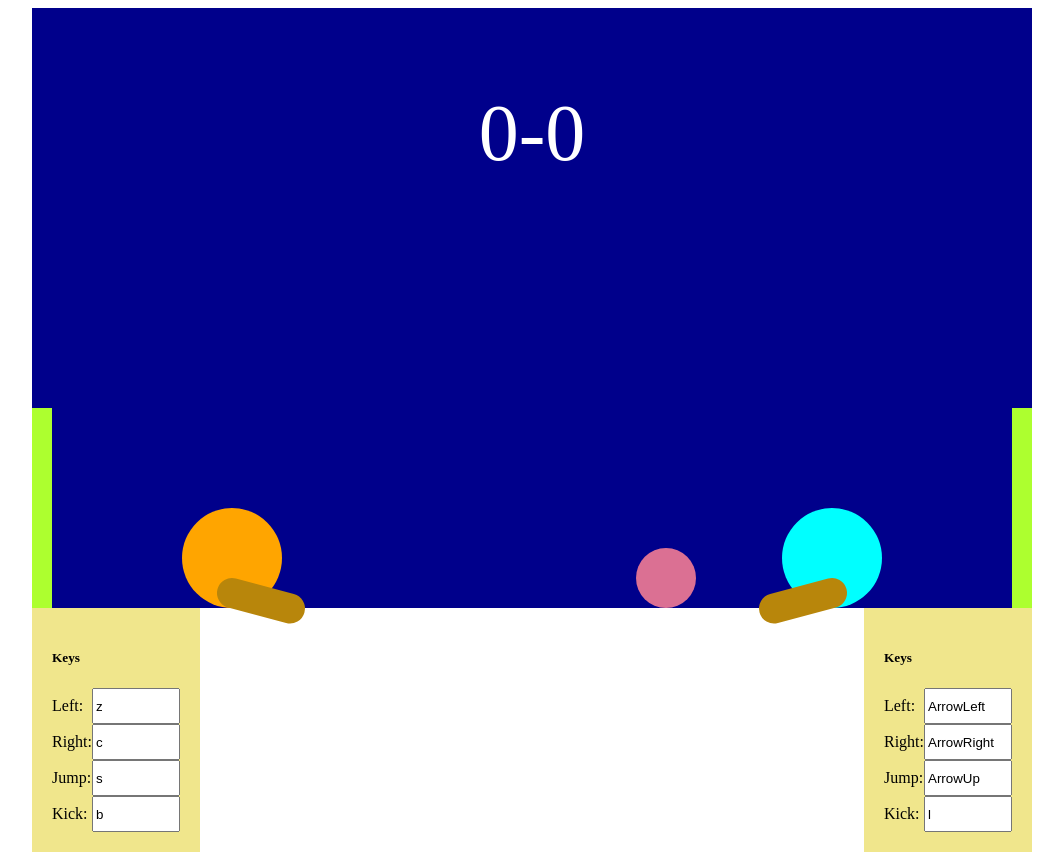
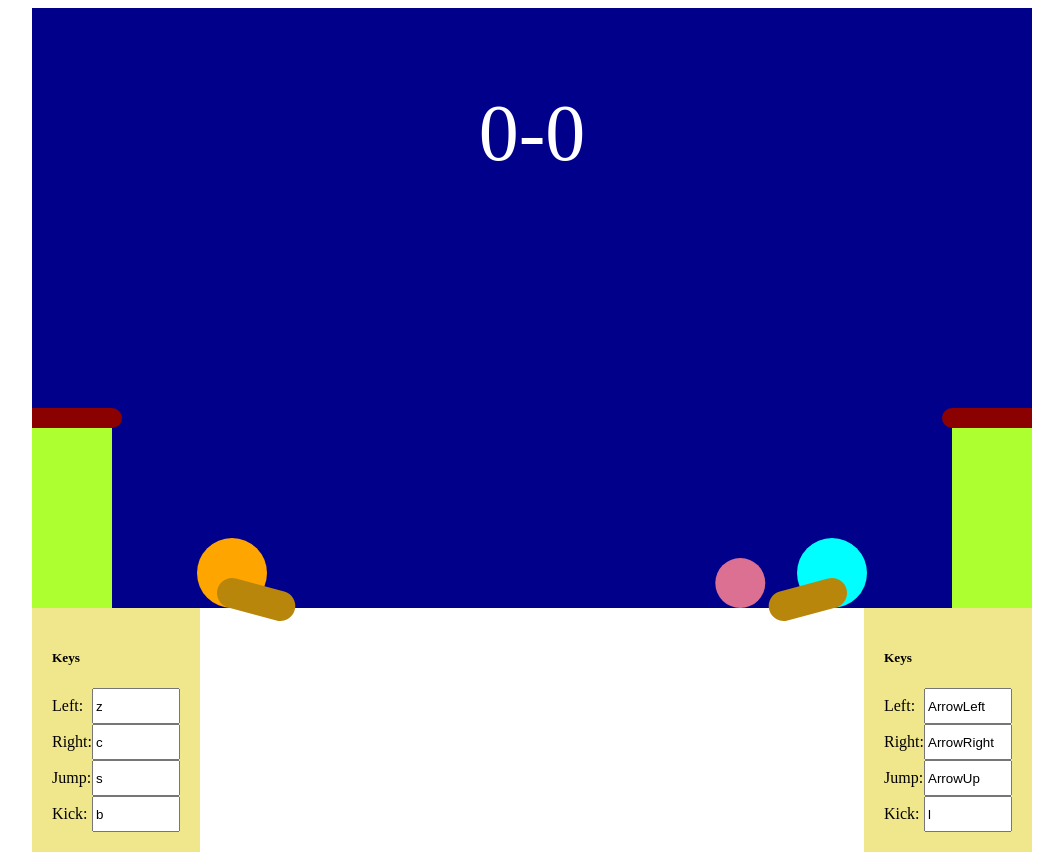
Before and after one commit to AlejandroPenacho/BackInTheHeadGame, a Svelte app: page / in a window 1280 px wide. Shown: the whole page, without its empty margins (108-1171 px from the left). Built offline with nearby package versions, Linux system fonts and the light colour scheme.

Commit message:
Sizes changes, collision between players improved, goals added visually

```diff
--- a/package.json
+++ b/package.json
@@ -4,7 +4,7 @@
   "description": "Flash's dead, but sportheads is forever",
   "main": "server.js",
   "scripts": {
-    "test": "webpack && node server.js"
+    "start": "webpack && node server.js"
   },
   "keywords": [
     "sportheads",
--- a/server.js
+++ b/server.js
@@ -1,7 +1,7 @@
 const express = require('express');
 var app = express();
 
-const PORT = 8000;
+const PORT = 8001;
 
 
 app.get('/', (req, res) => {
--- a/src/App.svelte
+++ b/src/App.svelte
@@ -28,7 +28,10 @@
 
     function processKeyDown(e: KeyboardEvent) {
 
-        if (e.repeat){ return }
+        if (e.repeat){
+            e.preventDefault();
+            return
+        }
 
         keyPressed = e.key;
         if (keyPressed !== "F12" && keyPressed !== "F5" && activeElement === "scene"){
@@ -64,6 +67,8 @@
         let timestep = (timeStamp - currentTime)/1000;
         currentTime = timeStamp;
 
+
+
         for (let i= 0; i<game.nPlayers; i++){
 
             let player = playerList[i];
@@ -80,6 +85,8 @@
                     player.touchingGround = true;
             }
         }
+
+        playerList[0].computeCharacterCollision(playerList[1]);
 
         playerList = playerList;
 
@@ -108,7 +115,13 @@
         if (ball.position[1] > game.scenarioSize[1]-ball.size/2 &&
             ball.velocity[1] > 0){
 
-            ball.velocity[1] *= -0.8;
+            if (ball.velocity[1] < 150) {
+                ball.velocity[1]=0
+            } else {
+                ball.velocity[1] *= -0.8;
+            }
+
+
             ball.position[1] = game.scenarioSize[1] - ball.size/2;
         }
         if (ball.position[1] < ball.size/2 &&
@@ -129,7 +142,7 @@
     function detectCollisions() {
         for (let i=0; i<game.nPlayers; i++){
             let player = playerList[i];
-            player.computeCollision(ball);
+            player.computeBallCollision(ball);
         }
     }
 
--- a/src/Ball.svelte
+++ b/src/Ball.svelte
@@ -1,20 +1,17 @@
 <script lang="ts">
     export let data;
+
 </script>
 
 <style>
     div {
-        height: 60px;
-        width: 60px;
         position: absolute;
-        border-radius: 30px;
         background-color: palevioletred;
     }
 </style>
 
-<div style="height: {data.size};
-            width: {data.size};
-            border-radius: {data.size/2};
+<div style="height: {data.size}px;
+            width: {data.size}px;
+            border-radius: {data.size/2}px;
             transform: translate({data.position[0]}px, {data.position[1]}px) translate(-50%, -50%)">
-
 </div>
--- a/src/Foot.svelte
+++ b/src/Foot.svelte
@@ -13,7 +13,7 @@
     }
 </style>
 
-<div style="height: 30px;
+<div style="height: {player.foot.width}px;
             width: {player.foot.length}px;
             transform: translate({positionData[0]}px, {positionData[1]}px)  translate(-50%,-50%) rotate({positionData[2]}deg)">
 
--- a/src/Goal.svelte
+++ b/src/Goal.svelte
@@ -1,25 +1,39 @@
 <script lang="ts">
     export let side;
 
-    let xTranslate;
+    let xTranslate : number;
+    let border : string;
+    let xBarTranslate: number;
 
     if (side=="left"){
         xTranslate = 0;
+        border = "0px 10px 10px 0px";
+        xBarTranslate = 0;
     } else if (side=="right"){
-        xTranslate = 1000-20;
+        xTranslate = 1000-80;
+        border = "10px 0px 0px 10px";
+        xBarTranslate = -10;
     }
 
 
 </script>
 
 <style>
-    div {
+    div.interior {
         background-color: greenyellow;
+        position: absolute;
+    }
+    div.high-bar {
+        background-color: darkred;
+        height: 20px;
+        width: 90px;
         position: absolute;
     }
 </style>
 
-<div style="height: 200px; width: 20px;
+<div class="interior" style="height: 200px; width: 80px;
             transform: translate({xTranslate}px, 400px)">
+    <div class="high-bar" style="border-radius: {border}; transform: translate({xBarTranslate}px, 0px)">
 
+    </div>
 </div>
--- a/src/basic/base.ts
+++ b/src/basic/base.ts
@@ -3,12 +3,6 @@ export interface Keybinding {
     right : string,
     jump : string,
     kick : string
-}
-export interface BallStruct {
-    position: number[],
-    velocity: number[],
-    size : number,
-    dragCoefficient: number
 }
 
 export enum Side {
@@ -71,7 +65,7 @@ export class BallClass {
     constructor(){
         this.position = [400, 400];
         this.velocity = [100, -100];
-        this.size = 60;
+        this.size = 50;
         this.dragCoefficient = 0.00003;
     }
 
@@ -90,6 +84,7 @@ export class BallClass {
 export class Character {
     position: number[];
     velocity: number[];
+    desiredVelocity: number;
     maxSpeed: number;
     jumpSpeed: number;
     touchingGround : boolean;
@@ -113,8 +108,9 @@ export class Character {
 
         this.side = side;
         this.velocity = [0,0];
+        this.desiredVelocity = 0;
         this.touchingGround = false;
-        this.size = 100;
+        this.size = 70;
         this.maxSpeed = 200;
         this.jumpSpeed = 600;
 
@@ -155,12 +151,12 @@ export class Character {
 
     }
 
-    computeCollision(ball: BallStruct){
+    computeBallCollision(ball: BallClass){
         this.computeHeadCollision(ball);
         this.computeFootCollision(ball);
     }
 
-    computeHeadCollision(ball: BallStruct){
+    computeHeadCollision(ball: BallClass){
         let deltaX = ball.position[0] - this.position[0];
         let deltaY = ball.position[1] - this.position[1];
         let deltaVX = ball.velocity[0] - this.velocity[0];
@@ -180,7 +176,7 @@ export class Character {
         }
     }
 
-    computeFootCollision(ball: BallStruct){
+    computeFootCollision(ball: BallClass){
         let [footX, footY, footAngle] = this.getFootPosition();
 
         footAngle = -footAngle;
@@ -195,6 +191,7 @@ export class Character {
         let normal1 : number[];
 
         if ((deltaX1[0] <= this.foot.rectLength/2) && (deltaX1[0] >= -this.foot.rectLength/2)){
+
             if (deltaX1[1] <= (this.foot.width/2 + ball.size/2) && deltaX1[1] >= 0){
                 normal1 = [0, 1];
             } else if (deltaX1[1] >= -(this.foot.width/2 + ball.size/2) && deltaX1[1] <= 0){
@@ -259,15 +256,53 @@ export class Character {
         }
     }
 
+    computeCharacterCollision(other: Character){
+        let deltaX : number[] = [
+            other.position[0] - this.position[0],
+            other.position[1] - this.position[1]
+        ];
+        let distance = Math.pow(Math.pow(deltaX[0],2) + Math.pow(deltaX[1],2), 0.5);
+
+        if (distance > (this.size/2 + other.size/2)){return}
+
+        let normalVector = [deltaX[0]/distance, deltaX[1]/distance];
+
+        if (normalVector[1] < 0){
+            other.touchingGround = true;
+            setTimeout(()=>{other.touchingGround=false}, 200)
+        } else if (normalVector[1] > 0){
+            this.touchingGround = true;
+            setTimeout(()=>{this.touchingGround=false}, 200)
+        }
+
+        let relativeVelocity = [
+            other.velocity[0] - this.velocity[0],
+            other.velocity[1] - this.velocity[1]
+        ];
+        let relativeNormalSpeed = relativeVelocity[0]*normalVector[0] + relativeVelocity[1]*normalVector[1];
+
+        if (relativeNormalSpeed >= 0){return}
+
+        this.velocity[0] += relativeNormalSpeed*normalVector[0];
+        this.velocity[1] += relativeNormalSpeed*normalVector[1];
+        other.velocity[0] -= relativeNormalSpeed*normalVector[0];
+        other.velocity[1] -= relativeNormalSpeed*normalVector[1];
+
+    }
+
     checkPressedKeys(currentlyPressedKeys){
+
         if (currentlyPressedKeys[this.keybinding.right]) {
             this.velocity[0] = this.maxSpeed;
+            this.desiredVelocity = this.maxSpeed;
         }
         if (currentlyPressedKeys[this.keybinding.left]) {
             this.velocity[0] = -this.maxSpeed;
+            this.desiredVelocity = -this.maxSpeed;
         }
         if (!currentlyPressedKeys[this.keybinding.right] && !currentlyPressedKeys[this.keybinding.left]){
             this.velocity[0] = 0;
+            this.desiredVelocity = 0;
         }
 
         if (currentlyPressedKeys[this.keybinding.jump] && this.touchingGround) {
@@ -309,6 +344,10 @@ export class Character {
 
         this.foot.theta = Math.min(Math.max(this.foot.theta, 0), 90);
         this.velocity[1] += gravity * timestep;
+      if (this.desiredVelocity!==this.velocity[0] && this.touchingGround){
+          this.velocity[0] *=0.6;
+      }
+
     }
 
 }
@@ -326,7 +365,7 @@ class Foot {
         this.theta = 0;
         this.thetadot = 0;
         this.alpha = 15;
-        this.length = 90;
+        this.length = 80;
         this.width = 30;
         this.rectLength = this.length - this.width;
     }
```
